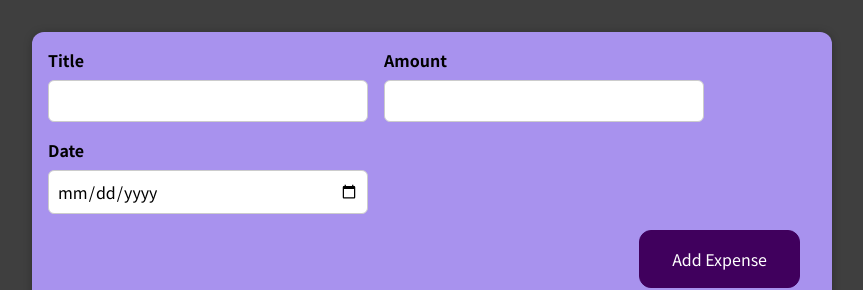
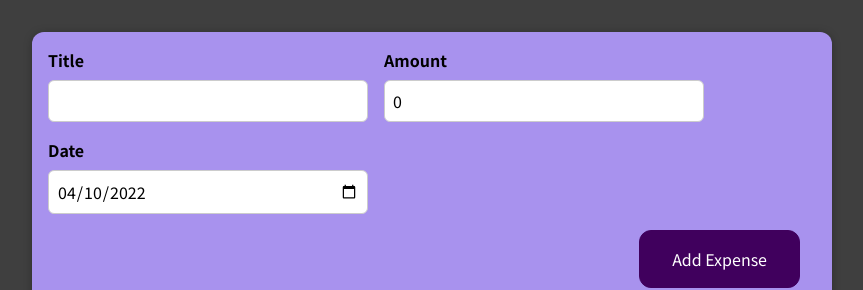
Before and after one commit to Solar5503/react-complete-guide-max, a React (Create React App) app: page / in a window 1280 px wide. Shown: the top 290 px of the page, without its empty margins (208-1071 px from the left). Built offline with nearby package versions, Linux system fonts and the light colour scheme.

Commit message:
fix form

```diff
--- a/src/App.tsx
+++ b/src/App.tsx
@@ -3,13 +3,13 @@ import Expense from './components/Expenses/Expense';
 import NewExpense from './components/NewExpense/NewExpense';
 
 function App() {
-  interface IExpenses {
+  interface IExpense {
     id: string;
     title: string;
     amount: number;
     date: Date;
   }
-  const expenses: IExpenses[] = [
+  const expenses: IExpense[] = [
     {
       id: 'e1',
       title: 'Toilet Paper',
@@ -30,9 +30,14 @@ function App() {
       date: new Date(2021, 5, 12),
     },
   ];
+
+  const addExpenseHandler = (expense: IExpense) => {
+    console.log('In App.js');
+    console.log(expense);
+  };
   return (
     <div>
-      <NewExpense />
+      <NewExpense onAddExpense={addExpenseHandler} />
       <Expense expenses={expenses} />
     </div>
   );
--- a/src/components/NewExpense/ExpenseForm.tsx
+++ b/src/components/NewExpense/ExpenseForm.tsx
@@ -1,34 +1,45 @@
 import { useState } from 'react';
 import styles from './ExpenseForm.module.scss';
 
-const ExpenseForm = () => {
-  const [userInput, setUserInput] = useState({
+interface IInput {
+  title: string;
+  amount: number;
+  date: Date;
+}
+
+interface IFunc {
+  onSaveExpenseData: (expenseData: IInput) => void;
+}
+
+const ExpenseForm = ({ onSaveExpenseData }: IFunc) => {
+  const [expenseData, setExpenseData] = useState<IInput>({
     title: '',
-    amount: '',
+    amount: 0,
     date: new Date(),
   });
 
   const titleChangeHandler = (e: any) => {
-    setUserInput((prevState) => {
+    setExpenseData((prevState) => {
       return { ...prevState, title: e.target.value };
     });
   };
   const amountChangeHandler = (e: any) => {
     // setUserInput({ ...userInput, enteredAmount: e.target.value });
-    setUserInput((prevState) => {
-      return { ...prevState, amount: e.target.value };
+    setExpenseData((prevState) => {
+      return { ...prevState, amount: +e.target.value };
     });
   };
   const dateEnteredHandler = (e: any) => {
     // setUserInput({ ...userInput, enteredDate: e.target.value });
-    setUserInput((prevState) => {
+    setExpenseData((prevState) => {
       return { ...prevState, date: new Date(e.target.value) };
     });
   };
 
   const submitHandler = (e: any) => {
     e.preventDefault();
-    console.log(userInput);
+    onSaveExpenseData(expenseData);
+    setExpenseData({ title: '', amount: 0, date: new Date() });
   };
 
   return (
@@ -36,12 +47,17 @@ const ExpenseForm = () => {
       <div className={styles.newExpense__controls}>
         <div className={styles.newExpense__control}>
           <label>Title</label>
-          <input type="text" onChange={titleChangeHandler} />
+          <input
+            type="text"
+            value={expenseData.title}
+            onChange={titleChangeHandler}
+          />
         </div>
         <div className={styles.newExpense__control}>
           <label>Amount</label>
           <input
             type="number"
+            value={expenseData.amount}
             min={0.01}
             step={0.01}
             onChange={amountChangeHandler}
@@ -53,6 +69,7 @@ const ExpenseForm = () => {
             type="date"
             min="2019-01-01"
             max="2022-12-31"
+            value={expenseData.date.toLocaleDateString('en-CA')}
             onChange={dateEnteredHandler}
           />
         </div>
--- a/src/components/NewExpense/NewExpense.tsx
+++ b/src/components/NewExpense/NewExpense.tsx
@@ -1,10 +1,32 @@
 import ExpenseForm from './ExpenseForm';
 import styles from './NewExpense.module.scss';
+interface IProps {
+  title: string;
+  amount: number;
+  date: Date;
+}
 
-const NewExpense = () => {
+interface IExpense {
+  id: string;
+  title: string;
+  amount: number;
+  date: Date;
+}
+interface IFunc {
+  onAddExpense: (expenseData: IExpense) => void;
+}
+
+const NewExpense = ({ onAddExpense }: IFunc) => {
+  const saveExpenseDataHandler = (enteredExpenseData: IProps) => {
+    const expenseData = {
+      ...enteredExpenseData,
+      id: Math.random().toString(),
+    };
+    onAddExpense(expenseData);
+  };
   return (
     <div className={styles.newExpense}>
-      <ExpenseForm />
+      <ExpenseForm onSaveExpenseData={saveExpenseDataHandler} />
     </div>
   );
 };
```
